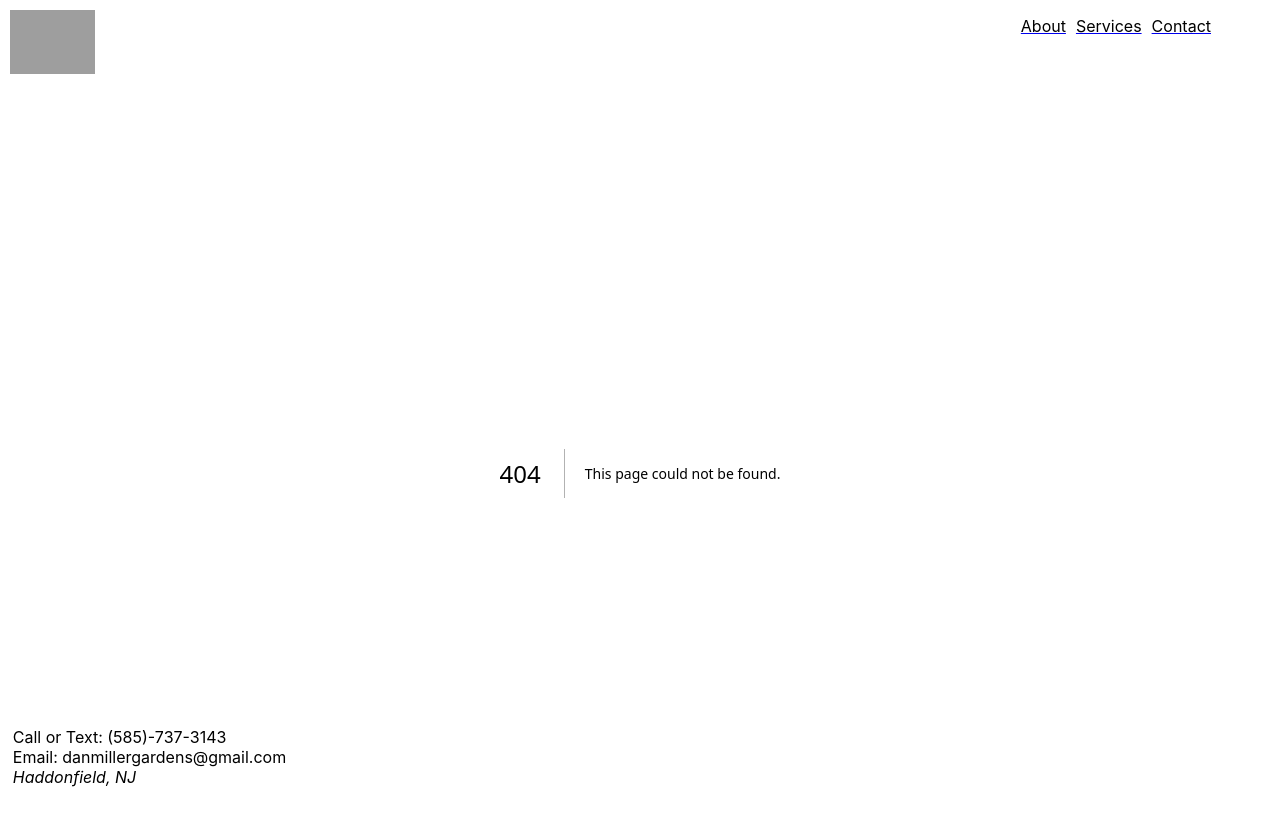
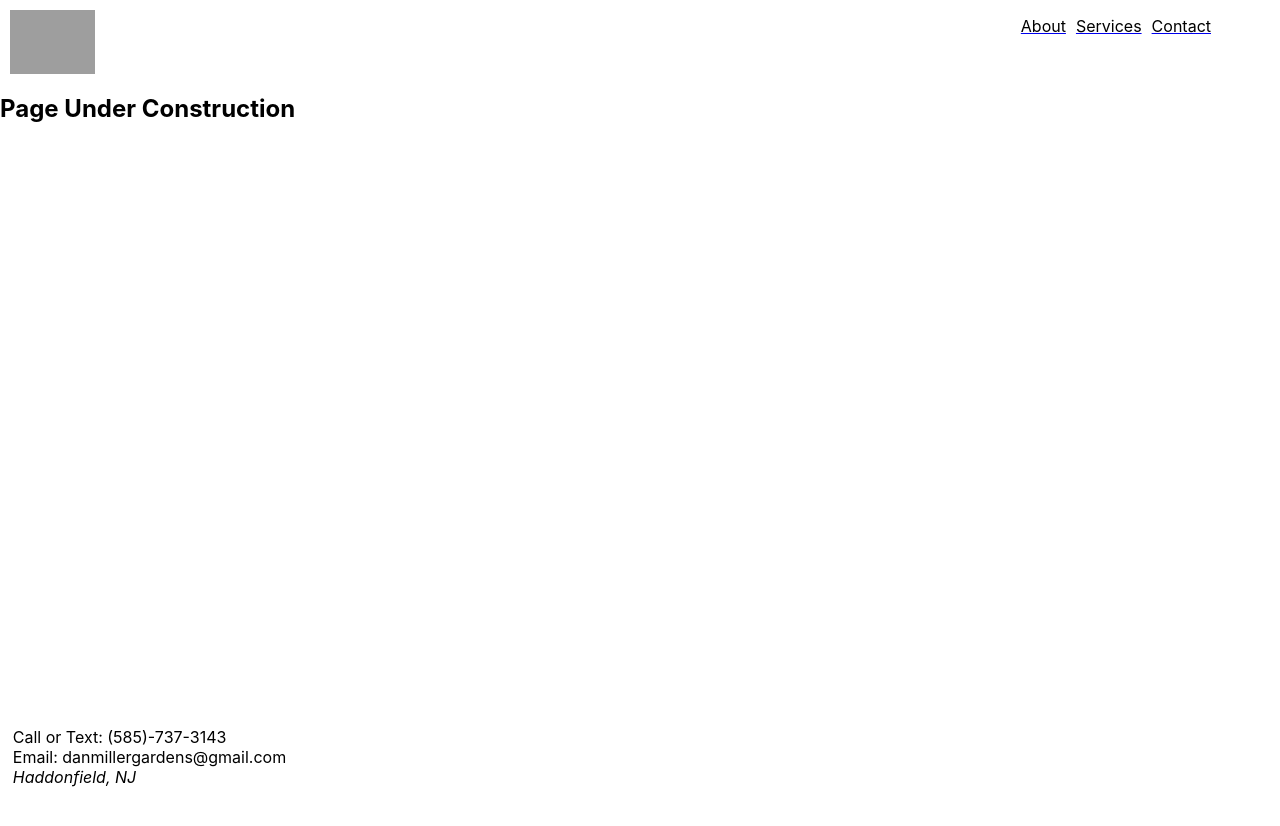
Before and after one commit to craig-mcgowan/dm-gardens-site, a Next.js app: page /contact in a window 1280 px wide. Before the commit this address had no page. Shown: the top 826 px of the page. After the commit the page ends 800 px from the top, so only its background shows below. Built offline with nearby package versions, Linux system fonts and the light colour scheme; grey boxes are pictures that could not be loaded.

Commit message:
set up contact page

```diff
--- /dev/null
+++ b/pages/contact.jsx
@@ -0,0 +1,5 @@
+export default function Contact() {
+  return (
+    <h2>Page Under Construction</h2>
+  )
+}
```
